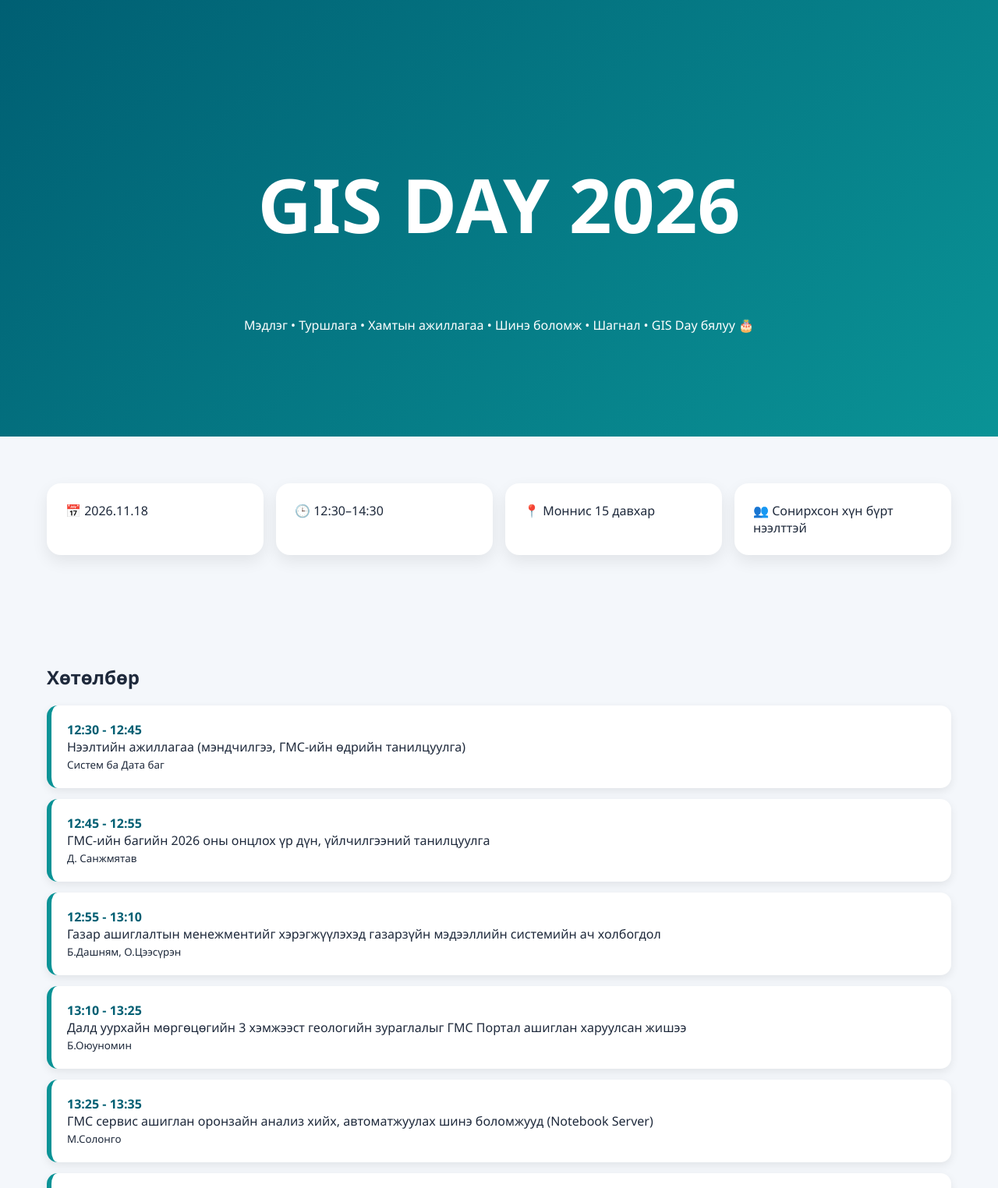
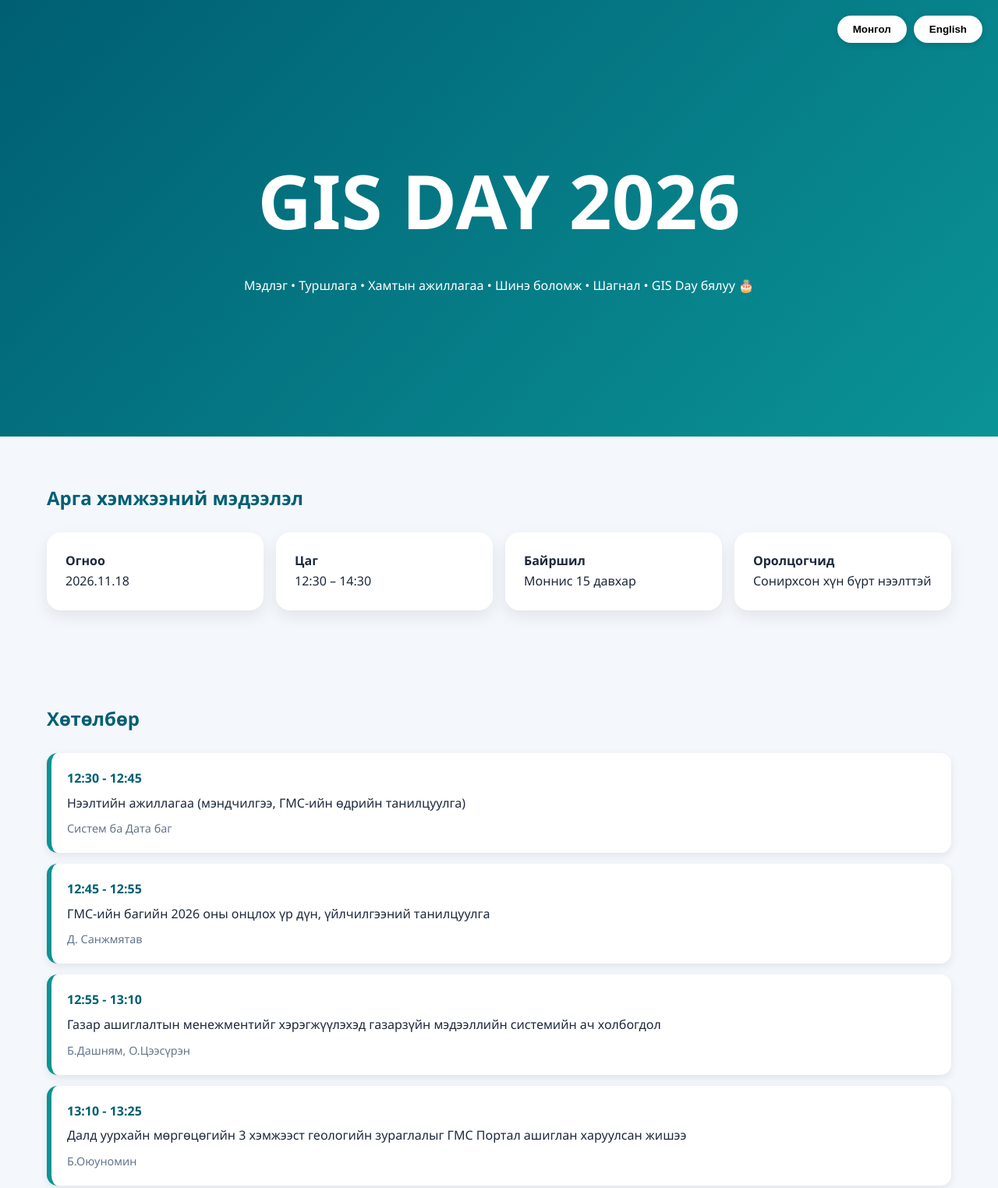
Before and after one commit to sobi0412/GISday, a plain HTML site: page index.html in a window 1280 px wide. Shown: the top 1524 px of the page at 78% size. Drawn offline with Linux system fonts and the light colour scheme.

Commit message:
index.html

```diff
--- a/index.html
+++ b/index.html
@@ -2,40 +2,67 @@
 <html lang="mn">
 <head>
 <meta charset="UTF-8">
-<meta name="viewport" content="width=device-width,initial-scale=1">
+<meta name="viewport" content="width=device-width, initial-scale=1.0">
+
 <title>GIS Day 2026</title>
 
 <style>
+
 :root{
-    --p:#005f73;
-    --s:#0a9396;
-    --a:#ee9b00;
+  --primary:#005f73;
+  --secondary:#0a9396;
+  --accent:#ee9b00;
 }
 
 *{
   box-sizing:border-box;
+  margin:0;
+  padding:0;
 }
 
 body{
-    margin:0;
-    font-family:Segoe UI, Arial, sans-serif;
+  font-family:Segoe UI,Arial,sans-serif;
   background:#f4f7fb;
   color:#1e293b;
+  line-height:1.6;
+}
+
+.language-switch{
+  position:fixed;
+  top:20px;
+  right:20px;
+  z-index:999;
+}
+
+.language-switch button{
+  border:none;
+  padding:10px 20px;
+  margin-left:5px;
+  border-radius:20px;
+  cursor:pointer;
+  background:white;
+  box-shadow:0 2px 8px rgba(0,0,0,.15);
+  font-weight:600;
 }
 
 .hero{
   min-height:70vh;
-    background:linear-gradient(135deg,var(--p),var(--s));
+  background:linear-gradient(
+      135deg,
+      var(--primary),
+      var(--secondary)
+  );
   display:flex;
   align-items:center;
   justify-content:center;
   text-align:center;
-    color:#fff;
+  color:white;
   padding:2rem;
 }
 
 .hero h1{
   font-size:clamp(3rem,8vw,6rem);
+  margin-bottom:20px;
 }
 
 .container{
@@ -44,11 +71,9 @@ body{
   padding:60px 20px;
 }
 
-.card{
-    background:#fff;
-    border-radius:18px;
-    padding:24px;
-    box-shadow:0 8px 20px rgba(0,0,0,.08);
+.section-title{
+  margin-bottom:25px;
+  color:var(--primary);
 }
 
 .grid{
@@ -57,14 +82,21 @@ body{
   gap:16px;
 }
 
+.card{
+  background:white;
+  border-radius:18px;
+  padding:24px;
+  box-shadow:0 8px 20px rgba(0,0,0,.08);
+}
+
 .agenda{
   display:grid;
   gap:14px;
 }
 
 .session{
-    background:#fff;
-    border-left:6px solid var(--s);
+  background:white;
+  border-left:6px solid var(--secondary);
   padding:20px;
   border-radius:14px;
   box-shadow:0 4px 12px rgba(0,0,0,.08);
@@ -72,106 +104,220 @@ body{
 
 .time{
   font-weight:700;
-    color:var(--p);
+  color:var(--primary);
+  margin-bottom:6px;
+}
+
+.speaker{
+  color:#64748b;
+  font-size:.9rem;
+  margin-top:8px;
 }
 
 footer{
   background:#0f172a;
-    color:#fff;
+  color:white;
   text-align:center;
   padding:30px;
   margin-top:40px;
 }
+
+@media(max-width:768px){
+
+ .hero{
+   min-height:50vh;
+ }
+
+ .language-switch{
+   top:10px;
+   right:10px;
+ }
+
+}
+
 </style>
 </head>
+<body>
 
-<body>
+<div class="language-switch">
+  <button onclick="setLang('mn')">Монгол</button>
+  <button onclick="setLang('en')">English</button>
+</div>
 
 <section class="hero">
   <div>
-        <h1>GIS DAY 2026</h1>
-        <p>
+      <h1 id="title">GIS DAY 2026</h1>
+      <p id="tagline">
         Мэдлэг • Туршлага • Хамтын ажиллагаа • Шинэ боломж • Шагнал • GIS Day бялуу 🎂
       </p>
   </div>
 </section>
 
 <div class="container">
+
+    <h2 class="section-title" id="eventInfoTitle">
+      Арга хэмжээний мэдээлэл
+    </h2>
+
     <div class="grid">
-        <div class="card">📅 2026.11.18</div>
-        <div class="card">🕒 12:30–14:30</div>
-        <div class="card">📍 Моннис 15 давхар</div>
-        <div class="card">👥 Сонирхсон хүн бүрт нээлттэй</div>
+
+      <div class="card">
+        <strong id="dateLabel">Огноо</strong><br>
+        2026.11.18
       </div>
+
+      <div class="card">
+        <strong id="timeLabel">Цаг</strong><br>
+        12:30 – 14:30
+      </div>
+
+      <div class="card">
+        <strong id="locationLabel">Байршил</strong><br>
+        <span id="locationText">Моннис 15 давхар</span>
+      </div>
+
+      <div class="card">
+        <strong id="audienceLabel">Оролцогчид</strong><br>
+        <span id="audienceText">Сонирхсон хүн бүрт нээлттэй</span>
+      </div>
+
+    </div>
+
 </div>
 
 <div class="container">
-    <h2>Хөтөлбөр</h2>
+
+  <h2 class="section-title" id="agendaTitle">
+    Хөтөлбөр
+  </h2>
 
   <div class="agenda">
 
     <div class="session">
       <div class="time">12:30 - 12:45</div>
-            Нээлтийн ажиллагаа (мэндчилгээ, ГМС-ийн өдрийн танилцуулга)
-            <br>
-            <small>Систем ба Дата баг</small>
+      <div id="s1">Нээлтийн ажиллагаа (мэндчилгээ, ГМС-ийн өдрийн танилцуулга)</div>
+      <div class="speaker" id="sp1">Систем ба Дата баг</div>
     </div>
 
     <div class="session">
       <div class="time">12:45 - 12:55</div>
-            ГМС-ийн багийн 2026 оны онцлох үр дүн, үйлчилгээний танилцуулга
-            <br>
-            <small>Д. Санжмятав</small>
+      <div id="s2">ГМС-ийн багийн 2026 оны онцлох үр дүн, үйлчилгээний танилцуулга</div>
+      <div class="speaker">Д. Санжмятав</div>
     </div>
 
     <div class="session">
       <div class="time">12:55 - 13:10</div>
-            Газар ашиглалтын менежментийг хэрэгжүүлэхэд газарзүйн мэдээллийн системийн ач холбогдол
-            <br>
-            <small>Б.Дашням, О.Цээсүрэн</small>
+      <div id="s3">Газар ашиглалтын менежментийг хэрэгжүүлэхэд газарзүйн мэдээллийн системийн ач холбогдол</div>
+      <div class="speaker">Б.Дашням, О.Цээсүрэн</div>
     </div>
 
     <div class="session">
       <div class="time">13:10 - 13:25</div>
-            Далд уурхайн мөргөцөгийн 3 хэмжээст геологийн зураглалыг ГМС Портал ашиглан харуулсан жишээ
-            <br>
-            <small>Б.Оюуномин</small>
+      <div id="s4">Далд уурхайн мөргөцөгийн 3 хэмжээст геологийн зураглалыг ГМС Портал ашиглан харуулсан жишээ</div>
+      <div class="speaker">Б.Оюуномин</div>
     </div>
 
     <div class="session">
       <div class="time">13:25 - 13:35</div>
-            ГМС сервис ашиглан оронзайн анализ хийх, автоматжуулах шинэ боломжууд (Notebook Server)
-            <br>
-            <small>М.Солонго</small>
+      <div id="s5">ГМС сервис ашиглан оронзайн анализ хийх, автоматжуулах шинэ боломжууд</div>
+      <div class="speaker">М.Солонго</div>
     </div>
 
     <div class="session">
       <div class="time">13:35 - 13:50</div>
-            Талбайн хариуцагчийн мэдээллийг нэгтгэн удирдах ГМС аппликейшны хэрэглээ, ач холбогдол
-            <br>
-            <small>Эрүүл мэнд, Аюулгүй ажиллагааны баг</small>
+      <div id="s6">Талбайн хариуцагчийн мэдээллийг нэгтгэн удирдах ГМС аппликейшны хэрэглээ, ач холбогдол</div>
+      <div class="speaker" id="sp6">Эрүүл мэнд, Аюулгүй ажиллагааны баг</div>
     </div>
 
     <div class="session">
       <div class="time">13:50 - 14:10</div>
-            Асуулт, хариултын хөгжөөнт тэмцээн, Шагнал гардуулах ажиллагаа
-            <br>
-            <small>Бүх оролцогчид</small>
+      <div id="s7">Асуулт, хариултын хөгжөөнт тэмцээн, Шагнал гардуулах ажиллагаа</div>
+      <div class="speaker" id="sp7">Бүх оролцогчид</div>
     </div>
 
     <div class="session">
       <div class="time">14:10 - 14:30</div>
-            Чөлөөт ярилцлага, асуулт хариултын цаг, зураг авалт
-            <br>
-            <small>Бүх оролцогчид</small>
+      <div id="s8">Чөлөөт ярилцлага, асуулт хариултын цаг, зураг авалт</div>
+      <div class="speaker" id="sp8">Бүх оролцогчид</div>
     </div>
 
   </div>
+
 </div>
 
 <footer>
+  <div id="footerText">
     Өгөгдөл бол хөрөнгө. Байршил бол үнэ цэнэ юм.
+  </div>
 </footer>
+
+<script>
+
+const translations = {
+
+  mn:{
+    eventInfo:"Арга хэмжээний мэдээлэл",
+    date:"Огноо",
+    time:"Цаг",
+    location:"Байршил",
+    audience:"Оролцогчид",
+    locationText:"Моннис 15 давхар",
+    audienceText:"Сонирхсон хүн бүрт нээлттэй",
+    agenda:"Хөтөлбөр",
+    tagline:"Мэдлэг • Туршлага • Хамтын ажиллагаа • Шинэ боломж • Шагнал • GIS Day бялуу 🎂",
+    footer:"Өгөгдөл бол хөрөнгө. Байршил бол үнэ цэнэ юм."
+  },
+
+  en:{
+    eventInfo:"Event Information",
+    date:"Date",
+    time:"Time",
+    location:"Location",
+    audience:"Audience",
+    locationText:"Monnis Building, 15th Floor",
+    audienceText:"Open to all employees",
+    agenda:"Agenda",
+    tagline:"Knowledge • Experience • Collaboration • New Opportunities • Prizes • GIS Day Cake 🎂",
+    footer:"Data is an asset. Location creates value."
+  }
+
+};
+
+function setLang(lang){
+
+  document.getElementById("eventInfoTitle").innerText =
+      translations[lang].eventInfo;
+
+  document.getElementById("dateLabel").innerText =
+      translations[lang].date;
+
+  document.getElementById("timeLabel").innerText =
+      translations[lang].time;
+
+  document.getElementById("locationLabel").innerText =
+      translations[lang].location;
+
+  document.getElementById("audienceLabel").innerText =
+      translations[lang].audience;
+
+  document.getElementById("locationText").innerText =
+      translations[lang].locationText;
+
+  document.getElementById("audienceText").innerText =
+      translations[lang].audienceText;
+
+  document.getElementById("agendaTitle").innerText =
+      translations[lang].agenda;
+
+  document.getElementById("tagline").innerText =
+      translations[lang].tagline;
+
+  document.getElementById("footerText").innerText =
+      translations[lang].footer;
+
+}
+
+</script>
 
 </body>
 </html>
```
Lines whose indentation alone changed are shown as unchanged.
